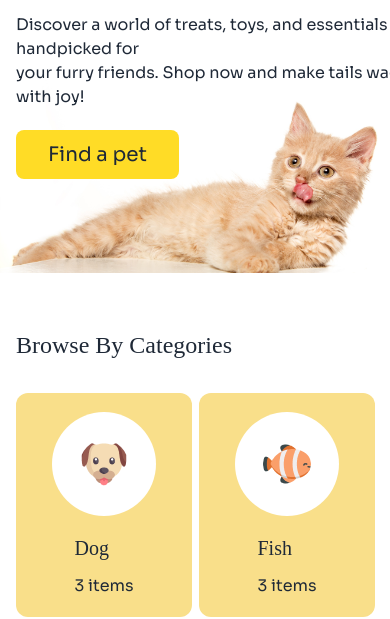
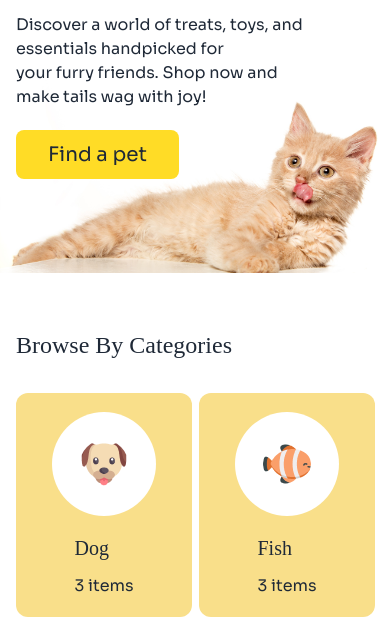
Before and after one commit to AkashAlways24/Pet-shop, a plain HTML site: page index.html in a window 390 px wide. Shown: the part 227-846 px from the top of the page. Drawn offline with nearby package versions, Linux system fonts and the light colour scheme; a web font is replaced by a local one.

Commit message:
width change

```diff
--- a/index.html
+++ b/index.html
@@ -68,7 +68,7 @@ px-3 py-4 border-2  border-b-[#111111]
   <h1 class="adlam-font text-3xl lg:text-5xl mt-8 lg:mt-24 mb-4 ">Pamper Your Pet,<br>
     Because They Deserve <br>
     the Bes</h1>
-  <p class="text-base lg:text-xl w-96 lg:w-auto mb-8">Discover a world of treats, toys, and essentials handpicked for <br>
+  <p class="text-base lg:text-xl w-72 lg:w-auto mb-8">Discover a world of treats, toys, and essentials handpicked for <br>
     your furry friends. Shop now and make tails wag with joy!</p>
   <a href="" class="bg-primaryCol text-xl px-8 py-3 mr-4 rounded-lg">Find a pet</a>
 </section>
```
